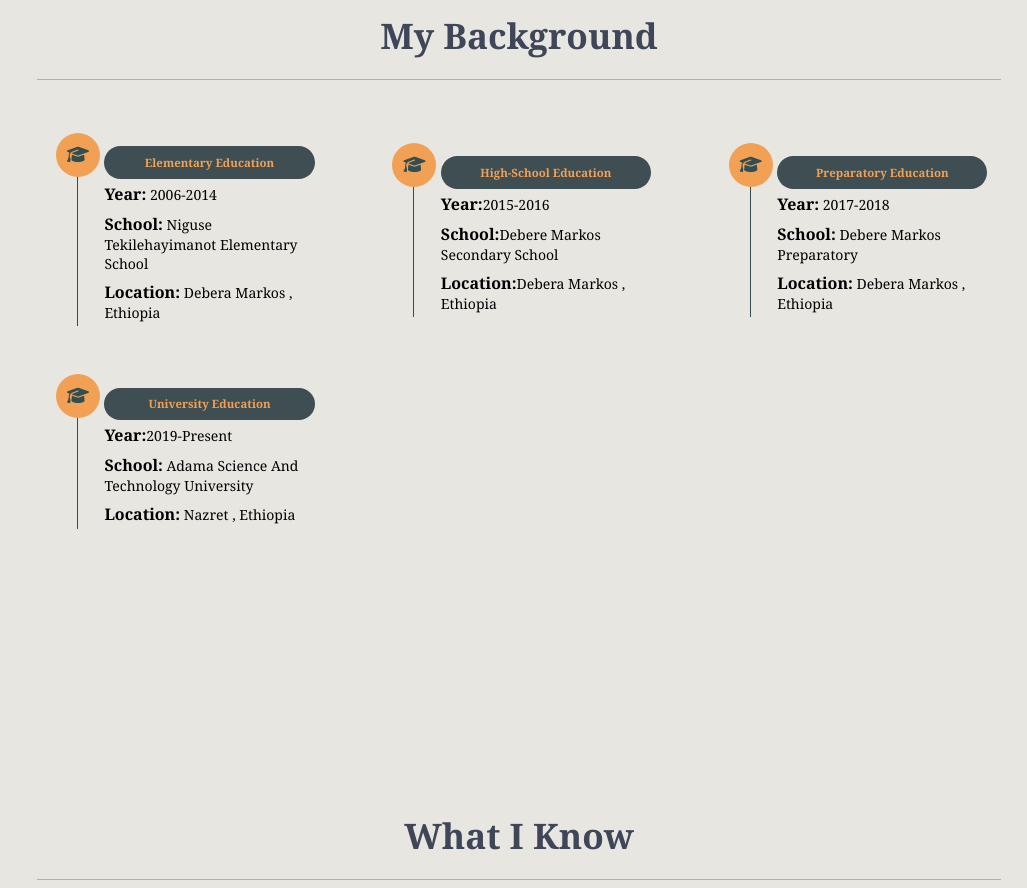
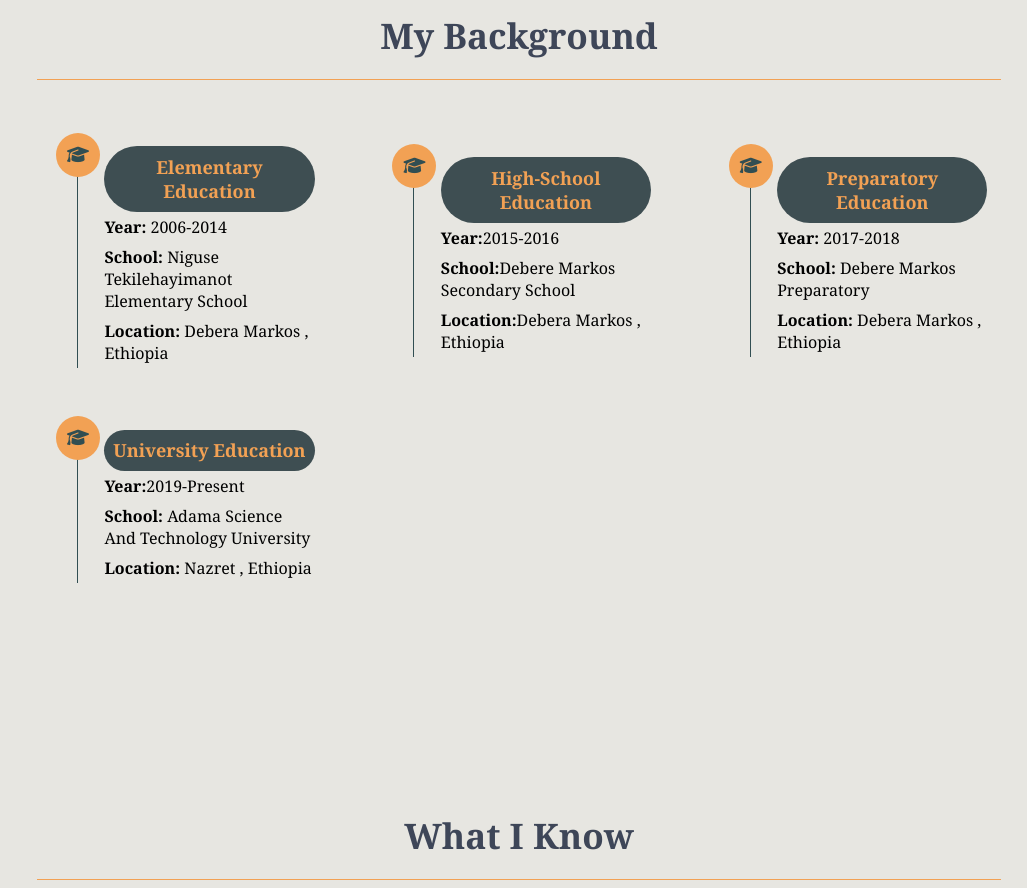
Before and after one commit to solome1/my-portfolio, a plain HTML site: page index.html in a window 1280 px wide. Shown: the part 1770-2658 px from the top of the page, without its empty margins (253-1280 px from the left). Drawn offline with nearby package versions, Linux system fonts and the light colour scheme.

Commit message:
edit my Cascading Style Sheets (css)

```diff
--- a/index.css
+++ b/index.css
@@ -247,7 +247,7 @@ header .navbar ul li a:hover
 
 .edu .box .list h3
 {
-     font-size: 1.3rem;
+     font-size:18px;
     background-color: #3E4E52;
     color: #F2A154;
     border-radius: 5rem;
@@ -257,7 +257,7 @@ header .navbar ul li a:hover
 
 .edu .box .list p
 {
-    font-size: 14px;
+    font-size: 16px;
     padding: 4px 0;
 }
 
```
